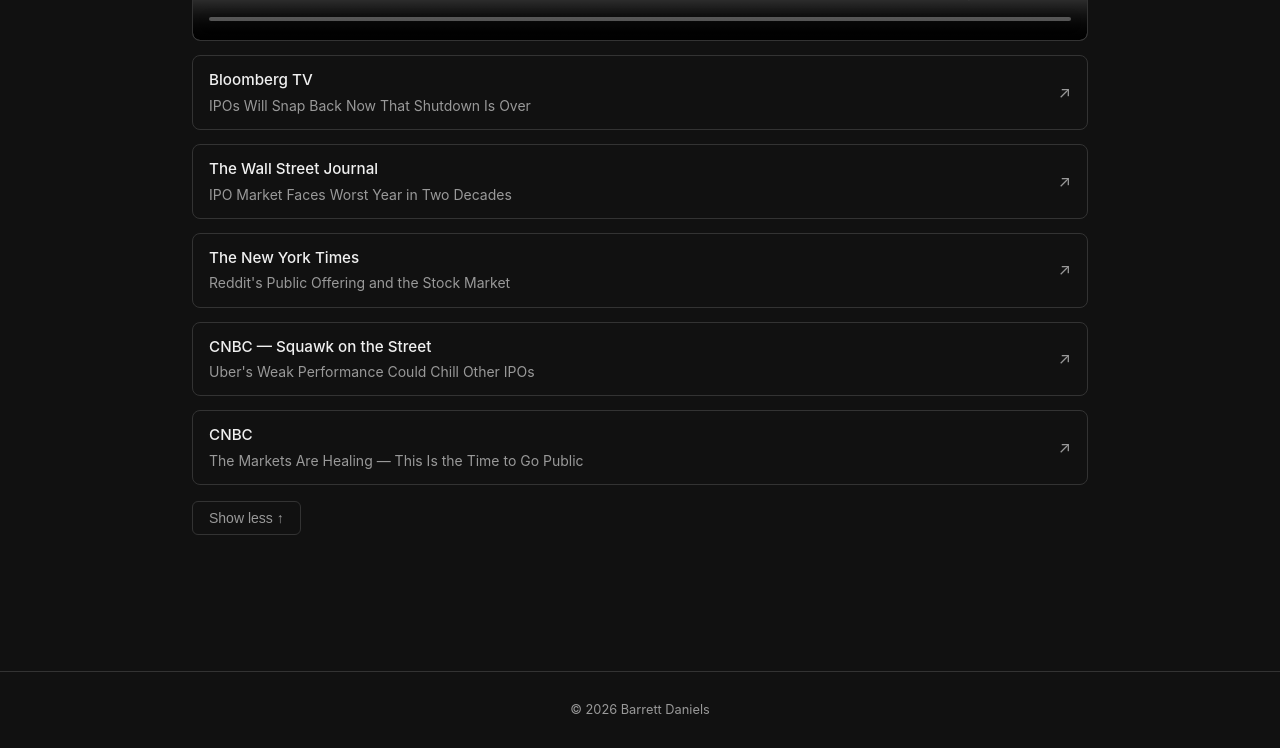
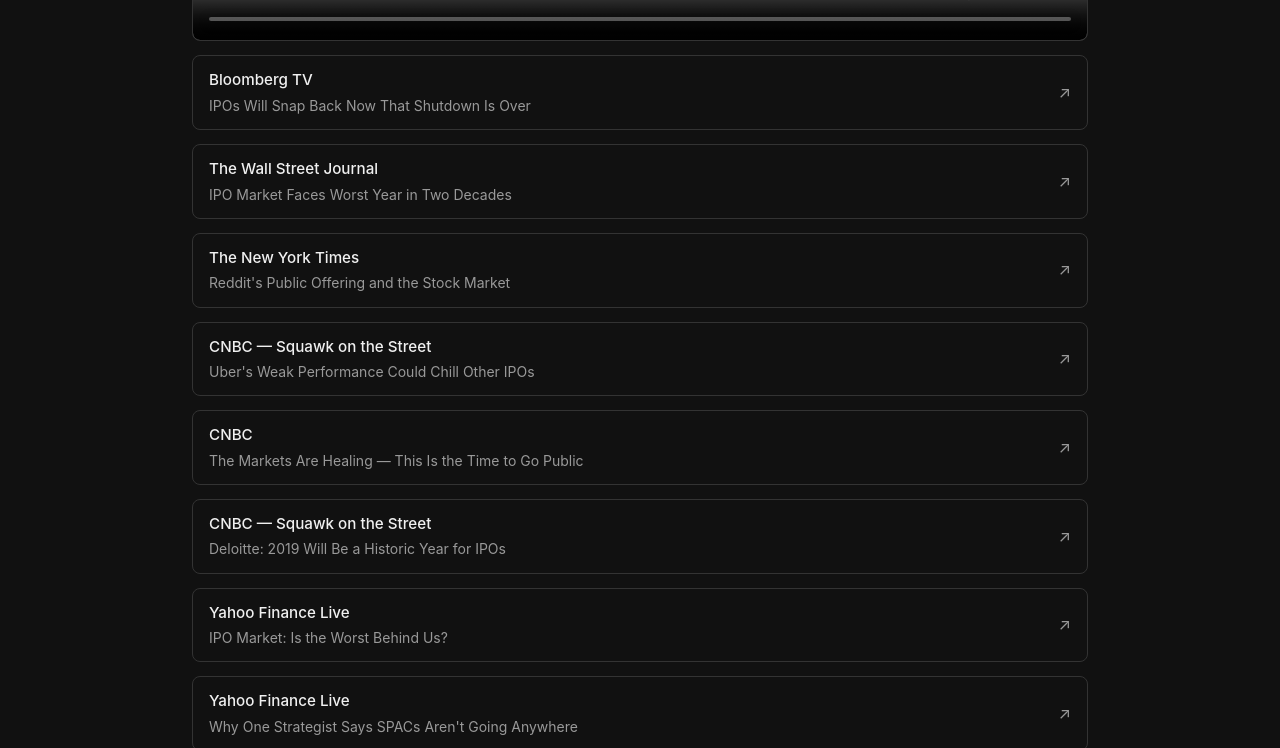
Before and after one commit to barrettdaniels/barrettdaniels.com, a plain HTML site: page index.html in a window 1280 px wide. Both pictures are taken after a click on the button "Show all press & media ↓". Shown: the part 1813-2561 px from the top of the page. Drawn offline with Linux system fonts and the light colour scheme; grey boxes are pictures that could not be loaded.

Commit message:
Add files via upload

```diff
--- a/index.html
+++ b/index.html
@@ -411,8 +411,9 @@
   function togglePress() {
     var hidden = document.getElementById('press-hidden');
     var btn = document.getElementById('show-more-btn');
-    var expanded = hidden.classList.toggle('visible');
-    btn.textContent = expanded ? 'Show less ↑' : 'Show all press & media ↓';
+    var expanded = hidden.style.display === 'block';
+    hidden.style.display = expanded ? 'none' : 'block';
+    btn.textContent = expanded ? 'Show all press & media ↓' : 'Show less ↑';
   }
 </script>
 
```
